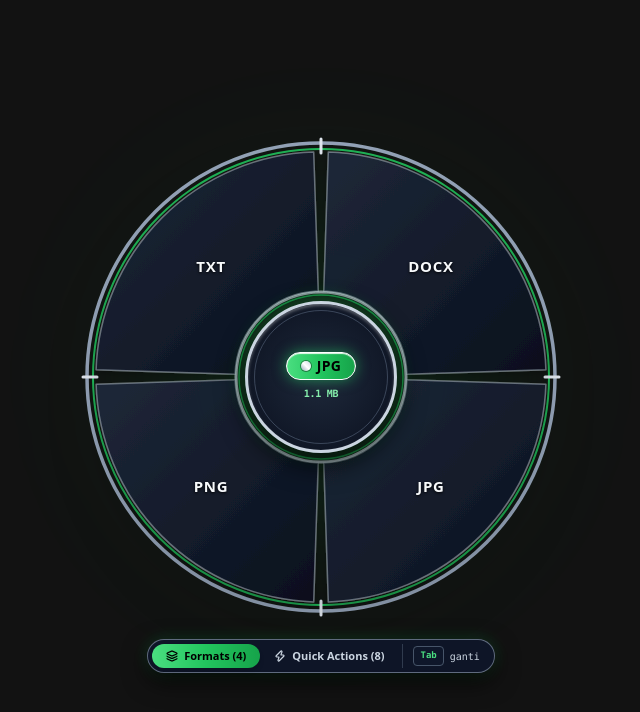
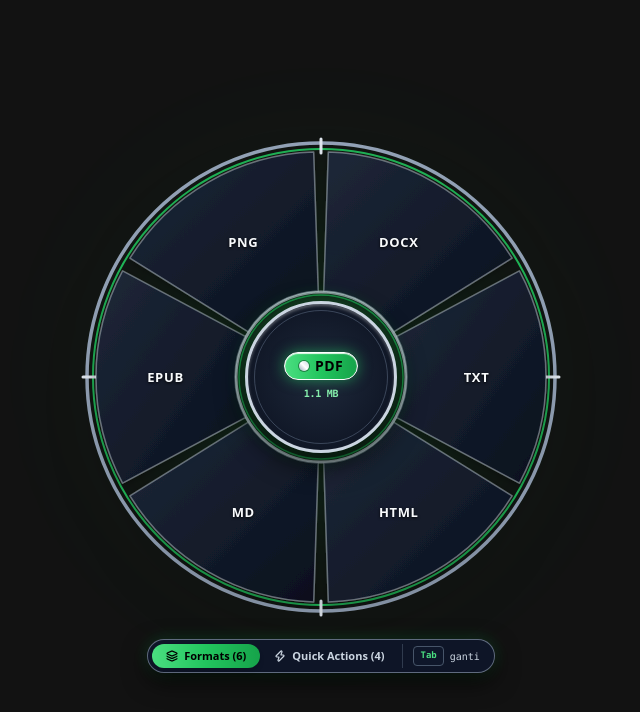
Before and after one commit to ythStevin0/Converter_File, a React (Vite) app: page / in a window 1280 px wide. Shown: the top 712 px of the page, without its empty margins (319-959 px from the left). Built offline with nearby package versions, Linux system fonts and the light colour scheme.

Commit message:
fix(electron): resolve undefined file.path on drag and drop using webUtils.getPathForFile

```diff
--- a/src/components/RadialMenu/CenterCircle.tsx
+++ b/src/components/RadialMenu/CenterCircle.tsx
@@ -159,7 +159,7 @@ export const CenterCircle: React.FC<CenterCircleProps> = ({
                 {/* Omnitrix Metallic Silver Core Rivet */}
                 <div className="w-2.5 h-2.5 rounded-full bg-gradient-to-tr from-slate-400 via-white to-slate-300 shadow-xs ring-1 ring-black/40 shrink-0" />
                 <span className="font-black text-sm tracking-wide uppercase !text-black font-sans leading-none">
-                  {fileInfo?.category === 'pdf' ? 'JPG' : fileInfo?.extension ? fileInfo.extension.replace('.', '').toUpperCase() : 'JPG'}
+                  {fileInfo?.extension ? fileInfo.extension.replace('.', '').toUpperCase() : 'PDF'}
                 </span>
               </div>
 
--- a/src/components/RadialMenu/RadialMenu.tsx
+++ b/src/components/RadialMenu/RadialMenu.tsx
@@ -4,7 +4,7 @@ import { RadialSlice } from './RadialSlice';
 import { CenterCircle } from './CenterCircle';
 import { RingToggle } from './RingToggle';
 import { DroppedFileInfo, RadialSliceItem, MenuRingMode } from '../../types';
-import { getFormatSlicesForCategory, QUICK_ACTIONS_SLICES } from '../../utils/formatRouter';
+import { getFormatSlicesForCategory, getQuickActionSlicesForCategory, QUICK_ACTIONS_SLICES } from '../../utils/formatRouter';
 import { parseDroppedFile } from '../../utils/fileHelpers';
 
 interface RadialMenuProps {
@@ -37,7 +37,13 @@ export const RadialMenu: React.FC<RadialMenuProps> = ({
     return getFormatSlicesForCategory(fileInfo.category, fileInfo.extension);
   }, [fileInfo]);
 
-  const activeSlices = ringMode === 'format' ? formatSlices : QUICK_ACTIONS_SLICES;
+  // Compute quick action slices contextual to the file category
+  const quickActionSlices = React.useMemo(() => {
+    if (!fileInfo) return QUICK_ACTIONS_SLICES;
+    return getQuickActionSlicesForCategory(fileInfo.category);
+  }, [fileInfo]);
+
+  const activeSlices = ringMode === 'format' ? formatSlices : quickActionSlices;
 
   // Toggle ring mode
   const toggleRingMode = useCallback(() => {
@@ -257,7 +263,7 @@ export const RadialMenu: React.FC<RadialMenuProps> = ({
         mode={ringMode}
         onToggle={toggleRingMode}
         formatCount={formatSlices.length}
-        toolCount={QUICK_ACTIONS_SLICES.length}
+        toolCount={quickActionSlices.length}
       />
     </div>
   );
--- a/src/types/index.ts
+++ b/src/types/index.ts
@@ -78,6 +78,7 @@ export interface ElectronAPI {
   getMetadata: (sourceFilePath: string) => Promise<{ success: boolean; data?: MetadataInfo; error?: string }>;
   stripMetadata: (sourceFilePath: string) => Promise<ConversionResponse>;
   readFileBase64: (filePath: string) => Promise<{ success: boolean; dataUrl?: string; error?: string }>;
+  getFilePath?: (file: any) => string;
   onFileDropTrigger?: (callback: (fileInfo: DroppedFileInfo) => void) => void;
 }
 
--- a/src/utils/fileHelpers.ts
+++ b/src/utils/fileHelpers.ts
@@ -51,9 +51,20 @@ export function parseDroppedFile(file: File): DroppedFileInfo {
   const ext = extMatch ? `.${extMatch[1].toLowerCase()}` : '';
   const category = getFileCategory(ext);
 
+  let realPath = '';
+  if (typeof window !== 'undefined' && window.electronAPI && typeof window.electronAPI.getFilePath === 'function') {
+    try {
+      realPath = window.electronAPI.getFilePath(file);
+    } catch {
+      realPath = (file as any)?.path || '';
+    }
+  } else {
+    realPath = (file as any)?.path || '';
+  }
+
   return {
     name,
-    path: (file as any).path || file.name,
+    path: realPath || file.name,
     size: file.size,
     formattedSize: formatFileSize(file.size),
     extension: ext,
--- a/src/utils/formatRouter.ts
+++ b/src/utils/formatRouter.ts
@@ -59,6 +59,21 @@ export const QUICK_ACTIONS_SLICES: RadialSliceItem[] = [
   },
 ];
 
+export function getQuickActionSlicesForCategory(category: FileCategory): RadialSliceItem[] {
+  switch (category) {
+    case 'image':
+      return QUICK_ACTIONS_SLICES; // All 8 image tools: Crop, Add BG, Compress, Metadata, Redact, Annotate, Checksum, Encrypt
+    case 'pdf':
+    case 'document':
+      return QUICK_ACTIONS_SLICES.filter((s) => ['compress', 'metadata', 'checksum', 'encrypt'].includes(s.id));
+    case 'video':
+    case 'audio':
+    case 'archive':
+    default:
+      return QUICK_ACTIONS_SLICES.filter((s) => ['compress', 'metadata', 'checksum', 'encrypt'].includes(s.id));
+  }
+}
+
 export function getFormatSlicesForCategory(category: FileCategory, currentExtension: string): RadialSliceItem[] {
   const ext = currentExtension.toLowerCase().replace(/^\./, '');
 
@@ -66,9 +81,11 @@ export function getFormatSlicesForCategory(category: FileCategory, currentExtens
     case 'pdf':
       return [
         { id: 'fmt-docx', label: 'DOCX', type: 'format', iconName: 'FileText' },
-        { id: 'fmt-jpg', label: 'JPG', type: 'format', iconName: 'Image' },
+        { id: 'fmt-txt', label: 'TXT', type: 'format', iconName: 'FileCode' },
+        { id: 'fmt-html', label: 'HTML', type: 'format', iconName: 'Code' },
+        { id: 'fmt-md', label: 'MD', type: 'format', iconName: 'FileEdit' },
+        { id: 'fmt-epub', label: 'EPUB', type: 'format', iconName: 'Book' },
         { id: 'fmt-png', label: 'PNG', type: 'format', iconName: 'Image' },
-        { id: 'fmt-txt', label: 'TXT', type: 'format', iconName: 'FileCode' },
       ];
 
     case 'image': {
```
Also changed, not shown: electron/main.ts (+29 -0 lines), electron/preload.ts (+11 -1 lines).
